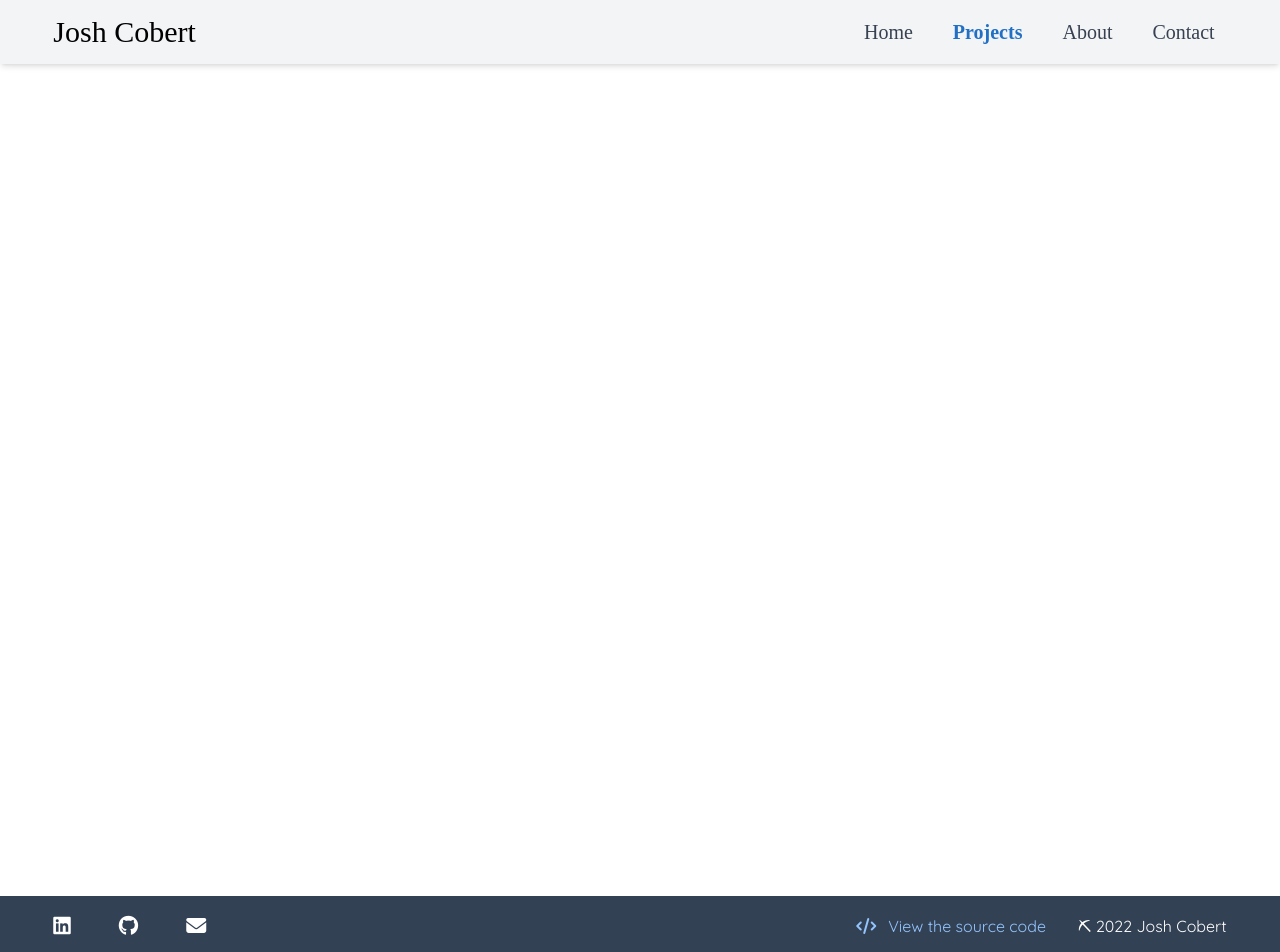
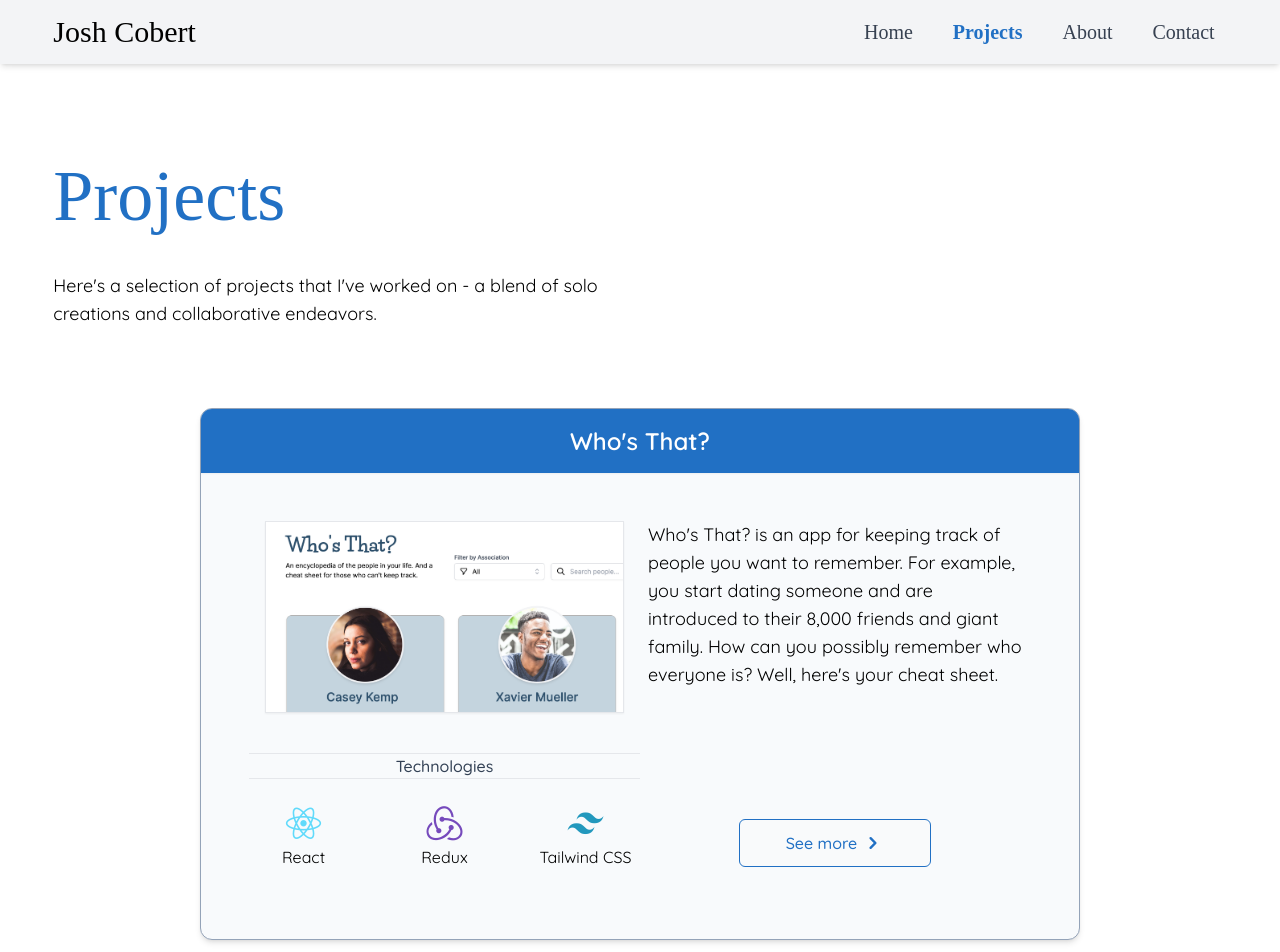
Before and after one commit to jcobert/josh-cobert, a React (Create React App) app: page /projects in a window 1280 px wide. Shown: the top 952 px of the page. Built offline with nearby package versions, Linux system fonts and the light colour scheme; a web font is replaced by a local one.

Commit message:
Build projects page (#6)
* create page-wrapper tailwind component

* style full project card

* improve margins and padding

* minor styling adjustments

* add project page heading content

* change large card img placement

```diff
--- a/src/components/Card.jsx
+++ b/src/components/Card.jsx
@@ -1,8 +1,8 @@
 import React from "react";
-import { ChevronRightIcon } from "@heroicons/react/solid";
+import { ChevronRightIcon, ChevronDownIcon } from "@heroicons/react/solid";
 import { NavLink } from "react-router-dom";
 
-function Card(props) {
+function CardPreview(props) {
   return (
     <div className="text-center">
       <div className="bg-slate-50 md:max-w-2xl mx-auto rounded-xl border round border-slate-400 shadow-md">
@@ -38,7 +38,7 @@ function Card(props) {
               ))}
             </div>
             {/* CTA */}
-            <div className="bg-gray-50 hover:bg-theme-primary text-slate-700 hover:text-white font-medium w-full sm:w-6/12 md:w-full h-16 md:h-12 mx-auto mt-4 mb-8 rounded-md border border-theme-primary hover:border-white transition-all">
+            <div className="bg-gray-50 hover:bg-theme-primary text-theme-primary hover:text-white font-medium w-full sm:w-6/12 md:w-full h-16 md:h-12 mx-auto mt-4 mb-8 rounded-md border border-theme-primary hover:border-white transition-all">
               <NavLink to={"/projects"} className="flex justify-center h-full">
                 <p className="self-center">Check it out</p>
                 <div className="self-center">
@@ -53,4 +53,64 @@ function Card(props) {
   );
 }
 
-export default Card;
+function CardFull(props) {
+  return (
+    <div className="text-center">
+      <div className="bg-slate-50 md:max-w-full mx-aut pb-12 sm:pb-10 lg:pb-12 rounded-xl border round border-slate-400 shadow-md">
+        {/* Title */}
+        <div className="py-4 font-semibold text-2xl md:text-2xl text-white bg-theme-primary rounded-[.685rem] rounded-b-none shadow-sm">
+          <h4>{props.title}</h4>
+        </div>
+        {/* Body */}
+        <div className="flex flex-col gap-y-6 text-left px-8 pt-6 md:pt-8 lg:p-12 lg:pb-2">
+          <div className="grid grid-cols-1 gap-y-6 lg:grid-cols-2">
+            {/* Description */}
+            <p
+              className="lg:col-start-2 text-md sm:text-lg lg:px-2"
+              dangerouslySetInnerHTML={{ __html: props.descriptionLong }}
+            ></p>
+            {/* Preview Image */}
+            <div
+              className="lg:col-start-1 lg:row-start-1 h-36 lg:h-48 bg-cover border shadow-sm w-full lg:w-11/12 mx-auto"
+              style={{ backgroundImage: `url(${props.img})` }}
+            ></div>
+          </div>
+          <div className="flex flex-col gap-y-4 lg:flex-row lg:items-center lg:justify-around lg:w-full">
+            {/* Technologies */}
+            <div className="flex flex-col gap-y-6 py-4 lg:w-6/12">
+              <h5 className="font-medium text-slate-700 text-center border border-x-0">
+                Technologies
+              </h5>
+              <div className="flex flex-wrap justify-around gap-x-8 gap-y-8">
+                {props.technologies.map((t, i) => (
+                  <div
+                    key={i}
+                    className="flex flex-col items-center gap-x-2 gap-y-1 w-3/12"
+                  >
+                    <i class={`${t.icon} text-4xl`}></i>
+                    <p className="text-center text-sm md:text-[1rem] whitespace-nowrap">
+                      {t.name}
+                    </p>
+                  </div>
+                ))}
+              </div>
+            </div>
+            {/* Show More */}
+            <div className="bg-gray-50 lg:self-end lg:mb-4 hover:bg-theme-primary text-theme-primary hover:text-white font-medium w-10/12 sm:w-6/12 md:w-48 h-16 md:h-12 mx-auto rounded-md border border-theme-primary hover:border-white transition-all">
+              <button className="w-full h-full">
+                <div className="flex gap-x-1 justify-center h-full mx-auto">
+                  <p className="self-center">See more</p>
+                  <div className="self-center">
+                    <ChevronRightIcon className="w-6" />
+                  </div>
+                </div>
+              </button>
+            </div>
+          </div>
+        </div>
+      </div>
+    </div>
+  );
+}
+
+export { CardFull, CardPreview };
--- a/src/components/pages/Home.jsx
+++ b/src/components/pages/Home.jsx
@@ -1,6 +1,6 @@
 import React from "react";
 import Heading, { getHeading } from "../Heading";
-import Card from "../Card";
+import { CardPreview } from "../Card";
 import projects from "../../data/projects.json";
 import { ChevronDoubleDownIcon } from "@heroicons/react/outline";
 
@@ -9,7 +9,7 @@ function Home() {
 
   return (
     <div>
-      <div className="lg:max-w-7xl lg:w-11/12 mx-auto mt-24 sm:mt-32 md:mt-40">
+      <div className="page-wrapper">
         <Heading
           key={heading.id}
           title={heading.title}
@@ -22,7 +22,7 @@ function Home() {
       </div>
       <div className="grid grid-cols-1 md:grid-cols-2 lg:grid-cols-3 w-11/12 lg:max-w-7xl gap-y-14 sm:gap-y-16 gap-x-6 mx-auto">
         {projects.map((p) => (
-          <Card
+          <CardPreview
             key={p.id}
             title={p.title}
             descriptionShort={p.descriptionShort}
--- a/src/components/pages/Projects.jsx
+++ b/src/components/pages/Projects.jsx
@@ -1,9 +1,34 @@
 import React from "react";
+import Heading, { getHeading } from "../Heading";
+import projects from "../../data/projects.json";
+import { CardFull } from "../Card";
 
 function Projects() {
+  const heading = getHeading("Projects");
   return (
     <div>
-
+      <div className="page-wrapper">
+        <div className="mb-8 sm:mb-10 md:mb-14 lg:mb-20">
+          <Heading
+            key={heading.id}
+            title={heading.title}
+            paragraph={heading.paragraph}
+          />
+        </div>
+        <div className="flex flex-col w-10/12 xl:w-9/12 mx-auto gap-y-14 sm:gap-y-16 md:gap-y-20">
+          {projects.map((p) => (
+            <CardFull
+              key={p.id}
+              title={p.title}
+              descriptionShort={p.descriptionShort}
+              descriptionLong={p.descriptionLong}
+              details={p.details}
+              technologies={p.technologies}
+              img={p.img}
+            />
+          ))}
+        </div>
+      </div>
     </div>
   );
 }
--- a/src/css/index.css
+++ b/src/css/index.css
@@ -1,3 +1,9 @@
 @tailwind base;
 @tailwind components;
 @tailwind utilities;
+
+@layer components {
+    .page-wrapper {
+        @apply lg:max-w-7xl lg:w-11/12 mx-auto mt-24 sm:mt-32 md:mt-40
+    }
+}
--- a/src/data/headings.json
+++ b/src/data/headings.json
@@ -8,6 +8,6 @@
     "id": 1,
     "page": "Projects",
     "title": "Projects",
-    "paragraph": ""
+    "paragraph": "Here's a selection of projects that I've worked on - a blend of solo creations and collaborative endeavors."
 }
 ]
--- a/src/data/projects.json
+++ b/src/data/projects.json
@@ -2,8 +2,8 @@
         "id": 0,
         "title": "Who's That?",
         "descriptionShort": "An encyclopedia of the people in your life. And a cheat sheet for those who can't keep track.",
-        "descriptionLong": "",
-        "details": "",
+        "descriptionLong": "Who's That? is an app for keeping track of people you want to remember. For example, you start dating someone and are introduced to their 8,000 friends and giant family. How can you possibly remember who everyone is? Well, here's your cheat sheet.",
+        "details": "Use it to study up before a party.\nDiscreetly open it up while you're at the bar and see one of your new boyfriend's buddies approaching.",
         "technologies": [{
                 "name": "React",
                 "icon": "devicon-react-original colored"
```
